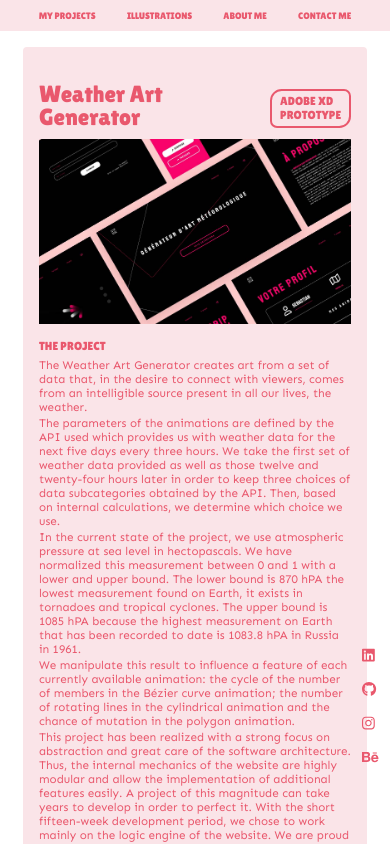
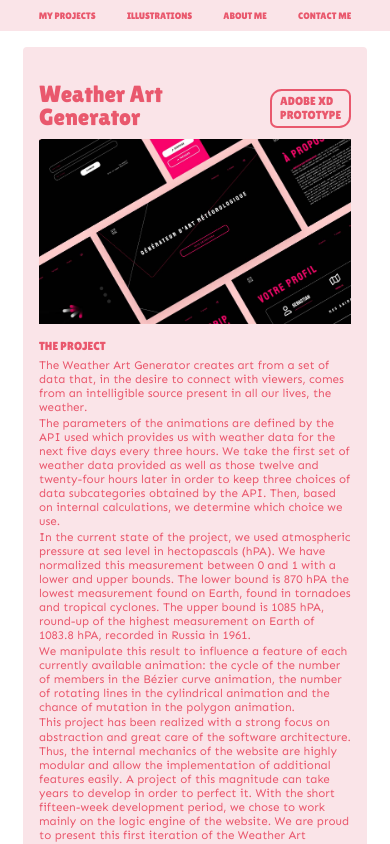
Before and after one commit to jessicach4n/Portfolio-website-2023, a React (Create React App) app: page /weather-art-generator in a window 390 px wide. Shown: the top 844 px of the page. Built offline with nearby package versions, Linux system fonts and the light colour scheme.

Commit message:
Project description corrections

```diff
--- a/src/css/header.css
+++ b/src/css/header.css
@@ -62,16 +62,7 @@ aside ul li {
   }
 
   aside {
-    margin-right: 1vw;
-    top: 83%;
-  }
-
-  aside ul li {
-    padding-top: 4vw;
-  }
-
-  aside ul li a {
-    font-size: 3vw;
+    display: none;
   }
 
 
--- a/src/features/pages/GenArt.js
+++ b/src/features/pages/GenArt.js
@@ -36,14 +36,14 @@ export class GenArt extends Page {
                         based on internal calculations, we determine which choice we use.
                     </p>
                     <p>
-                        In the current state of the project, we use atmospheric pressure at sea level in hectopascals. We have
-                        normalized this measurement between 0 and 1 with a lower and upper bound. The lower bound is 870 hPA the
-                        lowest measurement found on Earth, it exists in tornadoes and tropical cyclones. The upper bound is 1085 hPA
-                        because the highest measurement on Earth that has been recorded to date is 1083.8 hPA in Russia in 1961.
+                        In the current state of the project, we used atmospheric pressure at sea level in hectopascals (hPA). We have normalized
+                        this measurement between 0 and 1 with a lower and upper bounds. The lower bound is 870 hPA the lowest
+                        measurement found on Earth, found in tornadoes and tropical cyclones. The upper bound is 1085 hPA, round-up
+                        of the highest measurement on Earth of 1083.8 hPA, recorded in Russia in 1961.
                     </p>
                     <p>
                         We manipulate this result to influence a feature of each currently available animation: the cycle of the number
-                        of members in the Bézier curve animation; the number of rotating lines in the cylindrical animation and the chance
+                        of members in the Bézier curve animation, the number of rotating lines in the cylindrical animation and the chance
                         of mutation in the polygon animation.
                     </p>
                     <p>
--- a/src/features/pages/GoApp.js
+++ b/src/features/pages/GoApp.js
@@ -24,12 +24,12 @@ export class GoApp extends Page {
                         </p>
                         <p>
                             The first game consists of counting one of the three animals (cow, pig or duck) as they fall to the bottom
-                            of the screen using the plus and minus buttons. The goal of this game is the teach children how to count and
+                            of the screen using the plus and minus buttons. The goal of this game is to teach children how to count and to
                             familiarize them with associating the right animal depiction to the word.
                         </p>
                         <p>
-                            In the second game, the child uses their finger to drag and drop the right words (Summer, Spring, Fall and Winter)
-                            to the right image best representing the season. This game teaches about the seasons of the year by allowing
+                            In the second game, the child uses their finger to drag and drop the right words (Spring, Summer, Fall and Winter)
+                            to the right image best representing the season. This game teaches the seasons of the year by allowing
                             them to drag around the words as much as they want until the correct answers are found.
                         </p>
                         <p>
--- a/src/features/pages/RIDM.js
+++ b/src/features/pages/RIDM.js
@@ -26,7 +26,7 @@ export class RIDM extends Page {
                     togetherness and community, which are values at the heart of the organization.
                     </p>
                     <p>
-                    The chosen concept illustrates elongated arms, intertwined with each other and holding each
+                    The chosen concept illustrates elongated arms intertwined with each other and holding each
                     other by the elbows to symbolize, among other things, the guests and their interactions during
                     the gathering.
                     </p>
--- a/src/features/pages/RadishParty.js
+++ b/src/features/pages/RadishParty.js
@@ -27,7 +27,7 @@ export class RadishParty extends Page {
                     <p>
                         In the single-player platformer Radish Party, the player must collect all five pies on the map to assist
                         Mr. Radish in getting to the portals that are blocked by a bright ray that emerges from a bottle. In order
-                        to survive the game, the player must evade their deadly foe, Mr. Bunny, and his carrot projectiles.
+                        to survive the game, the player must evade their deadly foe, Mr. Bunny and his carrot projectiles.
                     </p>
                 </div>
                 <h3>Materials</h3>
--- a/src/features/pages/ScreenPrinting.js
+++ b/src/features/pages/ScreenPrinting.js
@@ -27,7 +27,7 @@ export class ScreenPrinting extends Page {
                             poster promoting the Atelier Denis Malo.
                         </p>
                         <p>
-                            Moreover, this poster was voted by the cohort of graphic design students of the
+                            Moreover, my poster was voted by the cohort of graphic design students of the
                             Cégep du Vieux Montréal to be displayed at the entrance of the silkscreen workshop
                             during the year 2021.
                         </p>
--- a/src/features/pages/WordAlgo.js
+++ b/src/features/pages/WordAlgo.js
@@ -18,7 +18,7 @@ export class WordAlgo extends Page {
                     <h2>The project</h2>
                     <div className="two-columns">
                         <p>
-                            The project was done in three versions. In this iteration, we use a database to store the data collected in the
+                            The project was done in three versions. In the iteration presented here, we used a database to store the data collected in the
                             first version of the project by comparing words near each other in a text. With a database, we can collect information
                             from multiple texts to train the algorithm and achieve more accurate results.
                         </p>
@@ -28,8 +28,8 @@ export class WordAlgo extends Page {
                             verbose argument that displays the time needed to perform the training or the search.
                         </p>
                         <p>
-                            To start the program, first, you need to create the database by running the <code>mainBD.py</code> program. To calculate the
-                            score, the user can choose from three different methods of calculations with varying scoring results: scalar
+                            To start the program, first you need to create the database by running the <code>mainBD.py</code> program. To calculate the
+                            score, you can choose from three different methods of calculations with varying scoring results: scalar
                             product, least-squares or city-block.
                         </p>
                     </div>
```
Also changed, not shown: src/features/pages/Typomanie.js (+8 -8 lines).
